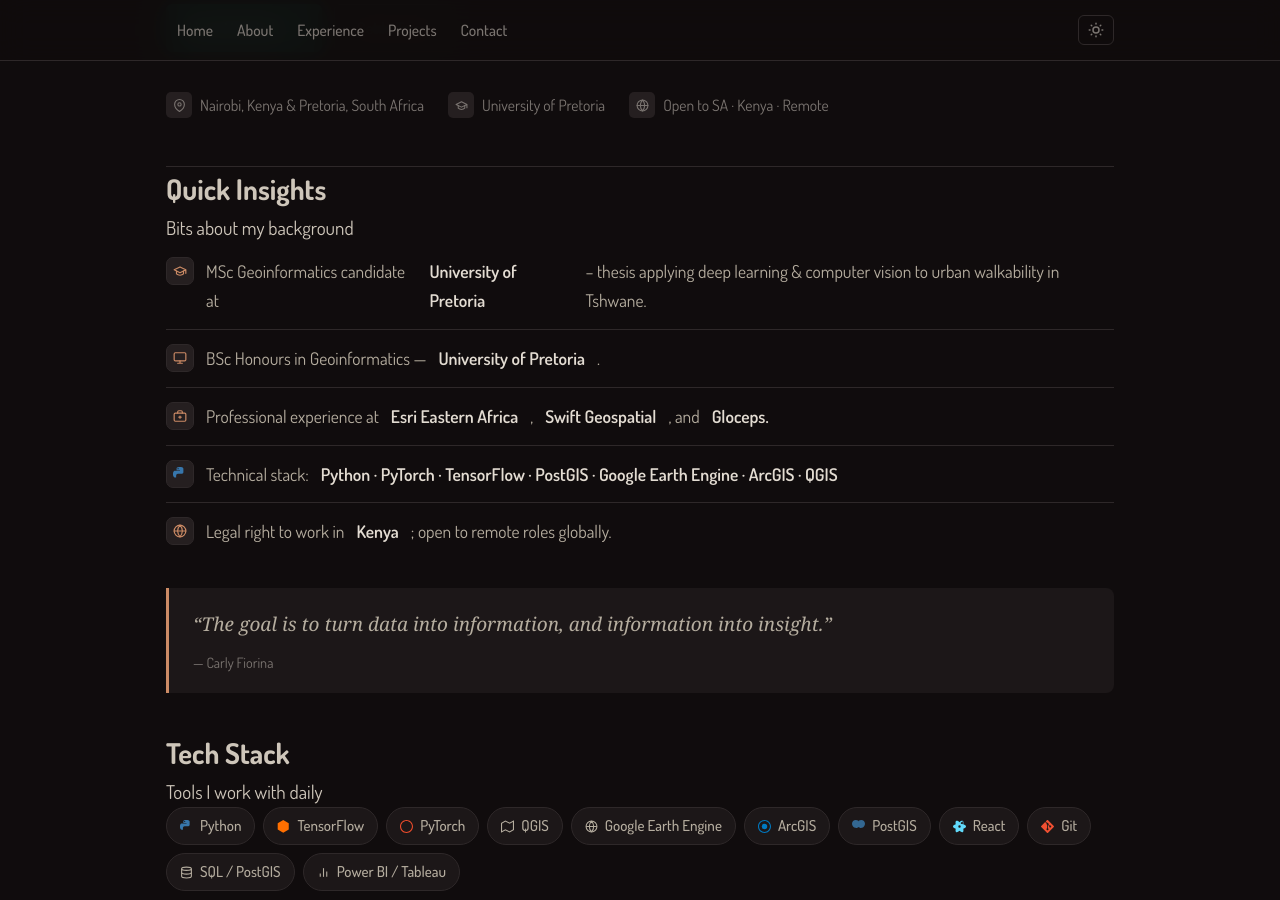
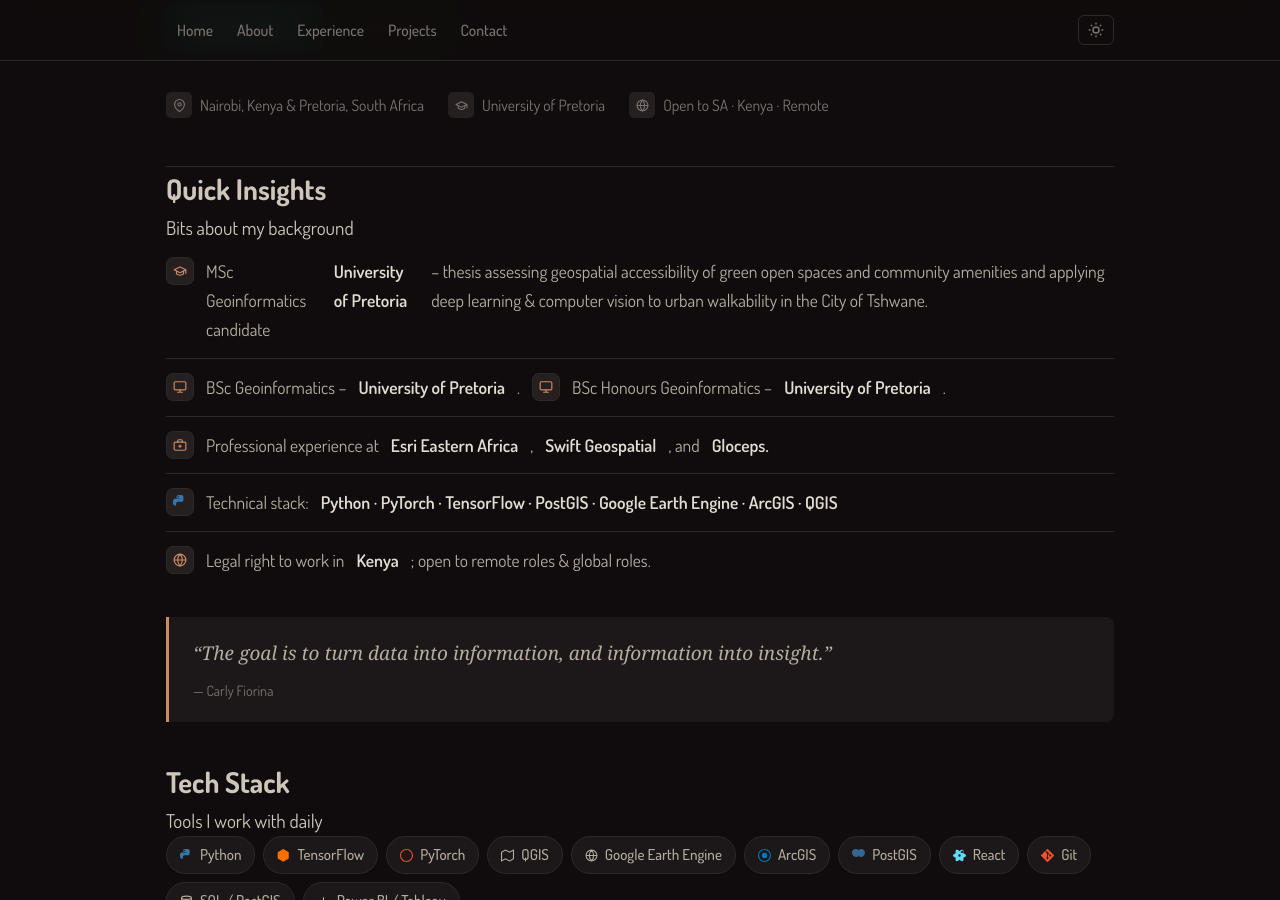
Before and after one commit to joyceonyango/joyceonyango.github.io, a Jekyll site: the page built from _pages/index.html, in a window 1280 px wide and 900 px high, scrolled down 468 px. Built offline with Jekyll 4.4.1, drawn with Linux system fonts in a browser that asks for light colours; some web fonts are replaced.

Commit message:
Deploy portfolio website

```diff
--- a/_pages/contact.html
+++ b/_pages/contact.html
@@ -75,7 +75,7 @@ description: Get in touch with Joyce Onyango — Geospatial Data Scientist based
     <h3>Location &amp; Availability</h3>
     <div class="loc-row"><span class="loc-icon">&#128205;</span>Currently based in Pretoria, Gauteng, South Africa</div>
     <div class="loc-row"><span class="loc-icon">&#9989;</span>Legal right to work in Kenya</div>
-    <div class="loc-row"><span class="loc-icon">&#127758;</span>Open to Full time, Part time & remote roles globally</div>
+    <div class="loc-row"><span class="loc-icon">&#127758;</span>Open to Full time, Part time, Remote roles & Global roles</div>
     <div class="loc-row"><span class="loc-icon">&#128336;</span>Typically responds within 24&ndash;48 hours</div>
   </div>
 </section>
--- a/_pages/index.html
+++ b/_pages/index.html
@@ -45,13 +45,18 @@ description: Joyce Onyango — Geospatial Data Scientist and MSc Geoinformatics
       <span class="insight-icon">
         <svg width="14" height="14" viewBox="0 0 24 24" fill="none" stroke="currentColor" stroke-width="2" stroke-linecap="round" stroke-linejoin="round"><path d="M22 10v6M2 10l10-5 10 5-10 5z"/><path d="M6 12v5c3 3 9 3 12 0v-5"/></svg>
       </span>
-      MSc Geoinformatics candidate at <strong>University of Pretoria</strong> &ndash; thesis applying deep learning &amp; computer vision to urban walkability in Tshwane.
+      MSc Geoinformatics candidate <strong>University of Pretoria</strong> &ndash; thesis assessing geospatial accessibility
+      of green open spaces and community amenities and applying deep learning &amp; computer vision to urban walkability in the City of Tshwane.
     </li>
     <li>
       <span class="insight-icon">
         <svg width="14" height="14" viewBox="0 0 24 24" fill="none" stroke="currentColor" stroke-width="2" stroke-linecap="round" stroke-linejoin="round"><rect x="2" y="3" width="20" height="14" rx="2"/><path d="M8 21h8M12 17v4"/></svg>
       </span>
-      BSc Honours in Geoinformatics &mdash; <strong>University of Pretoria</strong>.
+      BSc Geoinformatics &ndash; <strong>University of Pretoria</strong>.
+      <span class="insight-icon">
+        <svg width="14" height="14" viewBox="0 0 24 24" fill="none" stroke="currentColor" stroke-width="2" stroke-linecap="round" stroke-linejoin="round"><rect x="2" y="3" width="20" height="14" rx="2"/><path d="M8 21h8M12 17v4"/></svg>
+      </span>
+      BSc Honours Geoinformatics &ndash; <strong>University of Pretoria</strong>.
     </li>
     <li>
       <span class="insight-icon">
@@ -69,7 +74,7 @@ description: Joyce Onyango — Geospatial Data Scientist and MSc Geoinformatics
       <span class="insight-icon">
         <svg width="14" height="14" viewBox="0 0 24 24" fill="none" stroke="currentColor" stroke-width="2" stroke-linecap="round" stroke-linejoin="round"><circle cx="12" cy="12" r="10"/><line x1="2" y1="12" x2="22" y2="12"/><path d="M12 2a15.3 15.3 0 0 1 4 10 15.3 15.3 0 0 1-4 10 15.3 15.3 0 0 1-4-10 15.3 15.3 0 0 1 4-10z"/></svg>
       </span>
-      Legal right to work in <strong>Kenya</strong>; open to remote roles globally.
+      Legal right to work in <strong>Kenya</strong>; open to remote roles & global roles.
     </li>
   </ul>
   <div class="quote-block">
```
